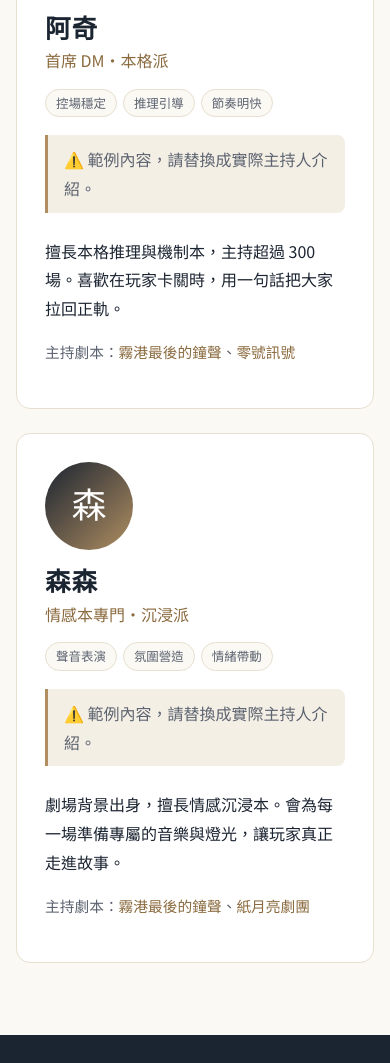
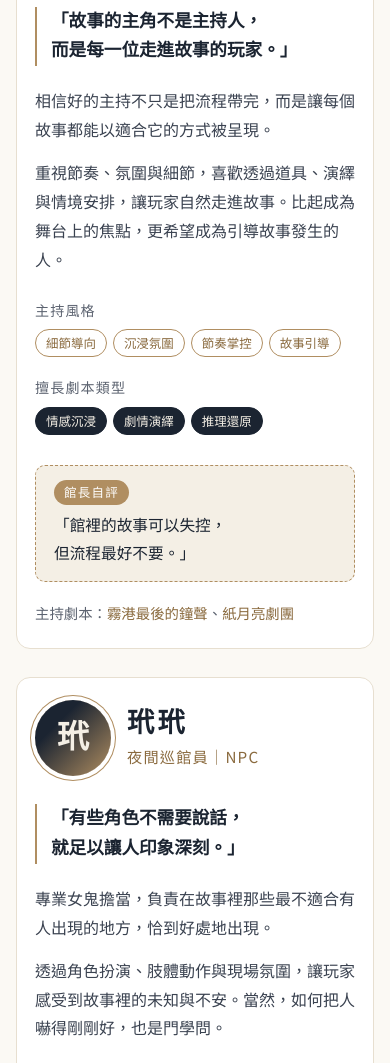
Before and after one commit to relaxstory/relaxstory.github.io, an Astro site: page /hosts in a window 390 px wide. Shown: the part 398-1461 px from the top of the page. Built offline with nearby package versions, Linux system fonts and the light colour scheme; Astro itself is replaced by a stand-in of ours.

Commit message:
Hosts: add Kaike, Daidai, Zhizhi with richer profile layout
Profiles now support a signature quote, style and genre tags with
custom labels, and a curator's remark. Sample hosts removed and sample
scripts reassigned to the new host ids.

Co-Authored-By: Claude Opus 5.5 <noreply@anthropic.com>
Claude-Session: https://claude.ai/code/session_01J2ZsdynWyyh4PGRrftoN4N

```diff
--- a/src/content.config.ts
+++ b/src/content.config.ts
@@ -19,15 +19,20 @@ const scripts = defineCollection({
   }),
 });
 
-// 主持人：在 src/content/hosts/ 新增一個 .md 檔
+// 主持人：在 src/content/hosts/ 新增一個 .md 檔（檔名 = 代號，劇本的 hosts 欄位用這個代號）
 const hosts = defineCollection({
   loader: glob({ pattern: '**/*.md', base: './src/content/hosts' }),
   schema: z.object({
-    name: z.string(),
-    title: z.string(),        // 稱號／定位
-    style: z.array(z.string()),
-    avatar: z.string().optional(), // 放在 public/ 的圖片路徑，例 /hosts/aki.jpg
-    order: z.number().default(99),
+    name: z.string(),                       // 名字
+    title: z.string(),                      // 稱號｜定位，例：館長｜GM / NPC
+    quote: z.string().optional(),           // 代表語錄（不用加引號）
+    styleLabel: z.string().default('主持風格'), // 風格標籤的標題，可改成「演繹風格」等
+    style: z.array(z.string()).default([]),
+    genres: z.array(z.string()).default([]),   // 擅長劇本類型
+    remarkLabel: z.string().default('館長評語'),
+    remark: z.string().optional(),          // 館長評語（不用加引號）
+    avatar: z.string().optional(),          // 照片：放在 public/hosts/，填 /hosts/檔名.jpg
+    order: z.number().default(99),          // 排序，數字小的在前
   }),
 });
 
--- a/src/content/hosts/aki.md
+++ /dev/null
@@ -1,10 +0,0 @@
----
-name: 阿奇
-title: 首席 DM・本格派
-style: [控場穩定, 推理引導, 節奏明快]
-order: 1
----
-
-> ⚠️ 範例內容，請替換成實際主持人介紹。
-
-擅長本格推理與機制本，主持超過 300 場。喜歡在玩家卡關時，用一句話把大家拉回正軌。
--- /dev/null
+++ b/src/content/hosts/daidai.md
@@ -0,0 +1,15 @@
+---
+name: 玳玳
+title: 夜間巡館員｜NPC
+quote: 有些角色不需要說話，就足以讓人印象深刻。
+styleLabel: 演繹風格
+style: [恐怖氛圍, 鬼怪演繹, 肢體表現]
+genres: [恐怖驚悚, 沉浸互動]
+remarkLabel: 館長評語
+remark: 專業女鬼。一般來說，看到她出現就代表事情不太妙了。
+order: 2
+---
+
+專業女鬼擔當，負責在故事裡那些最不適合有人出現的地方，恰到好處地出現。
+
+透過角色扮演、肢體動作與現場氛圍，讓玩家感受到故事裡的未知與不安。當然，如何把人嚇得剛剛好，也是門學問。
--- /dev/null
+++ b/src/content/hosts/kaike.md
@@ -0,0 +1,15 @@
+---
+name: 凱克
+title: 館長｜GM / NPC
+quote: 故事的主角不是主持人，而是每一位走進故事的玩家。
+styleLabel: 主持風格
+style: [細節導向, 沉浸氛圍, 節奏掌控, 故事引導]
+genres: [情感沉浸, 劇情演繹, 推理還原]
+remarkLabel: 館長自評
+remark: 館裡的故事可以失控，但流程最好不要。
+order: 1
+---
+
+相信好的主持不只是把流程帶完，而是讓每個故事都能以適合它的方式被呈現。
+
+重視節奏、氛圍與細節，喜歡透過道具、演繹與情境安排，讓玩家自然走進故事。比起成為舞台上的焦點，更希望成為引導故事發生的人。
--- a/src/content/hosts/mori.md
+++ /dev/null
@@ -1,10 +0,0 @@
----
-name: 森森
-title: 情感本專門・沉浸派
-style: [聲音表演, 氛圍營造, 情緒帶動]
-order: 2
----
-
-> ⚠️ 範例內容，請替換成實際主持人介紹。
-
-劇場背景出身，擅長情感沉浸本。會為每一場準備專屬的音樂與燈光，讓玩家真正走進故事。
--- /dev/null
+++ b/src/content/hosts/zhizhi.md
@@ -0,0 +1,15 @@
+---
+name: 芝芝
+title: 館內活動員｜GM / NPC
+quote: 故事不一定要正經八百，玩得開心也很重要！
+styleLabel: 主持風格
+style: [活潑外向, 歡樂互動, 氣氛帶動]
+genres: [歡樂喜劇, 互動演繹]
+remarkLabel: 館長評語
+remark: 就是個好動的小屁孩。請各位協助館長維持館內秩序。
+order: 3
+---
+
+充滿活力的故事參與者，喜歡熱鬧的互動，也能為現場帶來輕鬆愉快的氣氛。
+
+不論是帶領玩家探索故事，或親自走進劇情扮演角色，都希望讓大家自在地投入其中，享受與其他玩家互動的樂趣。
--- a/src/content/scripts/fog-harbor.md
+++ b/src/content/scripts/fog-harbor.md
@@ -8,7 +8,7 @@ difficulty: 4
 price: 每人 NT$ 650
 featured: true
 status: 上架中
-hosts: [aki, mori]
+hosts: [kaike, daidai]
 order: 1
 ---
 
--- a/src/content/scripts/null-signal.md
+++ b/src/content/scripts/null-signal.md
@@ -7,7 +7,7 @@ duration: 約 3.5 小時
 difficulty: 3
 featured: false
 status: 即將推出
-hosts: [aki]
+hosts: [zhizhi]
 order: 3
 ---
 
--- a/src/content/scripts/paper-moon.md
+++ b/src/content/scripts/paper-moon.md
@@ -8,7 +8,7 @@ difficulty: 2
 price: 每人 NT$ 700
 featured: true
 status: 上架中
-hosts: [mori]
+hosts: [kaike]
 order: 2
 ---
 
--- a/src/pages/hosts.astro
+++ b/src/pages/hosts.astro
@@ -1,7 +1,15 @@
 ---
+/*
+ * 主持人介紹頁的排版。
+ * ⚠️ 主持人資料請改 src/content/hosts/ 裡的檔案，不用改這個檔案。
+ */
 import Base from '../layouts/Base.astro';
 import { getCollection, render } from 'astro:content';
 
+// 依中文標點切成詞組，讓手機換行落在標點後
+const phrases = (t: string) => t.split(/(?<=[，。、；：！？])/);
+// 加上「」並黏在第一段與最後一段，避免引號單獨換行
+const quoted = (t: string) => { const p = phrases(t); p[0] = '「' + p[0]; p[p.length - 1] += '」'; return p; };
 const hosts = (await getCollection('hosts')).sort((a, b) => a.data.order - b.data.order);
 const scripts = await getCollection('scripts', (s) => s.data.status !== '已下架');
 const rendered = await Promise.all(hosts.map(async (h) => ({
@@ -10,52 +18,113 @@ const rendered = await Promise.all(hosts.map(async (h) => ({
   scripts: scripts.filter((s) => s.data.hosts.includes(h.id)),
 })));
 ---
-<Base title="主持人介紹" description="認識 Re:LAX Story Lab 的主持人團隊。">
+<Base title="主持人介紹" description="認識 Re:LAX Story Lab 的館員們——讓故事真正發生的人。">
   <section class="section">
-    <div class="container">
+    <div class="container narrow">
       <p class="eyebrow">Game Masters</p>
       <h1 class="section-title">主持人介紹</h1>
-      <p class="section-sub">好的主持人，讓故事真正活起來。</p>
+      <p class="section-sub">認識館裡的館員們——讓故事真正發生的人。</p>
+
       <div class="list">
-        {rendered.map(({ host, Content, scripts }) => (
-          <article class="card host" id={host.id}>
-            <div class="avatar">
-              {host.data.avatar
-                ? <img src={host.data.avatar} alt={host.data.name} loading="lazy" />
-                : <span>{host.data.name.slice(0, 1)}</span>}
-            </div>
-            <div>
-              <h2>{host.data.name}</h2>
-              <p class="role">{host.data.title}</p>
-              <div>{host.data.style.map((s) => <span class="tag">{s}</span>)}</div>
-              <div class="prose"><Content /></div>
+        {rendered.map(({ host, Content, scripts }) => {
+          const d = host.data;
+          return (
+            <article class="card host" id={host.id}>
+              <header class="host-head">
+                <div class="avatar">
+                  {d.avatar
+                    ? <img src={d.avatar} alt={d.name} loading="lazy" />
+                    : <span>{d.name.slice(0, 1)}</span>}
+                </div>
+                <div>
+                  <h2>{d.name}</h2>
+                  <p class="role">{d.title}</p>
+                </div>
+              </header>
+
+              {d.quote && <blockquote class="quote">{quoted(d.quote).map((t) => <span>{t}</span>)}</blockquote>}
+
+              <div class="bio"><Content /></div>
+
+              <dl class="traits">
+                {d.style.length > 0 && (
+                  <div><dt>{d.styleLabel}</dt><dd>{d.style.map((s) => <span class="tag">{s}</span>)}</dd></div>
+                )}
+                {d.genres.length > 0 && (
+                  <div><dt>擅長劇本類型</dt><dd>{d.genres.map((g) => <span class="tag genre">{g}</span>)}</dd></div>
+                )}
+              </dl>
+
+              {d.remark && (
+                <p class="remark"><span class="remark-label">{d.remarkLabel}</span><span class="remark-text">{quoted(d.remark).map((t) => <span>{t}</span>)}</span></p>
+              )}
+
               {scripts.length > 0 && (
-                <p class="dim">主持劇本：{scripts.map((s, i) => <>{i > 0 && '、'}<a href={`/scripts/${s.id}/`}>{s.data.title}</a></>)}</p>
+                <p class="hosted">主持劇本：{scripts.map((s, i) => <>{i > 0 && '、'}<a href={`/scripts/${s.id}/`} class="nowrap">{s.data.title}</a></>)}</p>
               )}
-            </div>
-          </article>
-        ))}
+            </article>
+          );
+        })}
       </div>
     </div>
   </section>
 </Base>
 
 <style>
-  .list { display: grid; gap: 24px; }
-  .host { display: grid; grid-template-columns: 120px 1fr; gap: 28px; align-items: start; }
-  .host:hover { transform: none; }
+  .narrow { max-width: 820px; }
+  .list { display: grid; gap: 28px; }
+  .host { padding: clamp(24px, 5vw, 40px); scroll-margin-top: 84px; }
+
+  .host-head { display: flex; align-items: center; gap: 20px; }
   .avatar {
-    width: 120px; height: 120px; border-radius: 50%; overflow: hidden;
-    background: linear-gradient(135deg, var(--navy), var(--accent));
-    display: grid; place-items: center; font-family: var(--serif); font-size: 3rem; color: #fff;
+    width: 96px; height: 96px; border-radius: 50%; overflow: hidden; flex-shrink: 0;
+    background: linear-gradient(135deg, var(--navy) 30%, var(--accent));
+    display: grid; place-items: center;
+    font-family: 'Noto Serif TC', serif; font-size: 2.6rem; font-weight: 700; color: #f4efe5;
+    box-shadow: 0 0 0 4px var(--bg-card), 0 0 0 5px var(--accent);
   }
   .avatar img { width: 100%; height: 100%; object-fit: cover; }
-  h2 { margin: 0; font-size: 1.6rem; }
-  .role { color: var(--accent-text); margin: 0 0 12px; }
-  .prose { margin-top: 12px; }
-  .dim { color: var(--text-dim); font-size: 0.92rem; }
+  h2 { margin: 0; font-size: clamp(1.7rem, 5vw, 2.1rem); letter-spacing: 0.12em; }
+  .role { margin: 2px 0 0; color: var(--accent-text); letter-spacing: 0.08em; font-size: 0.95rem; }
+
+  .quote {
+    margin: 28px 0 20px; padding: 0 0 0 20px; border-left: 2px solid var(--accent);
+    font-family: var(--serif); font-size: clamp(1.1rem, 3.4vw, 1.3rem); font-weight: 600;
+    color: var(--navy); line-height: 1.7;
+  }
+  .quote span, .remark-text span { display: inline-block; }
+
+  .bio :global(p) { color: #3a4250; margin: 0 0 0.9em; }
+
+  .traits { margin: 24px 0 0; display: grid; gap: 12px; }
+  .traits div { display: grid; grid-template-columns: 7.5em 1fr; gap: 12px; align-items: baseline; }
+  .traits dt { color: var(--text-dim); font-size: 0.88rem; letter-spacing: 0.08em; }
+  .traits dd { margin: 0; }
+  .tag { border-color: var(--accent); color: var(--accent-text); background: transparent; }
+  .tag.genre { background: var(--navy); border-color: var(--navy); color: #f4efe5; }
+
+  .remark {
+    margin: 24px 0 0; padding: 14px 18px; border-radius: 10px;
+    background: var(--bg-elev); border: 1px dashed var(--accent);
+    color: var(--text); font-size: 0.98rem;
+  }
+  .remark-label {
+    display: inline-block; margin-right: 10px; padding: 1px 10px; border-radius: 999px;
+    background: var(--accent); color: #fff; font-size: 0.78rem; letter-spacing: 0.1em; vertical-align: 2px;
+  }
+  .nowrap { display: inline-block; }
+  .hosted { margin: 18px 0 0; font-size: 0.9rem; color: var(--text-dim); }
+
   @media (max-width: 560px) {
-    .host { grid-template-columns: 1fr; gap: 16px; }
-    .avatar { width: 88px; height: 88px; font-size: 2.2rem; }
+    .avatar { width: 76px; height: 76px; font-size: 2rem; }
+    .host { padding: 22px 18px; }
+    .quote { padding-left: 14px; }
+    .host-head { gap: 16px; }
+    .traits div { grid-template-columns: 1fr; gap: 4px; }
+    .remark-label { display: table; margin: 0 0 6px; }
+  }
+  @media (max-width: 360px) {
+    .quote { font-size: 1rem; }
+    .remark { padding: 12px; font-size: 0.9rem; }
   }
 </style>
```
Also changed, not shown: README.md.
